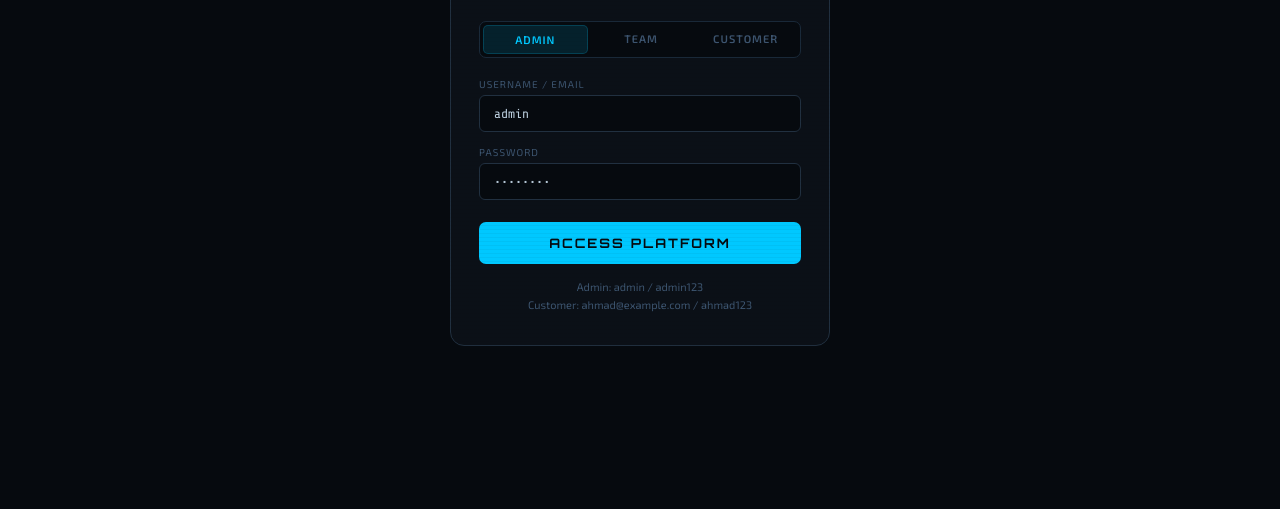
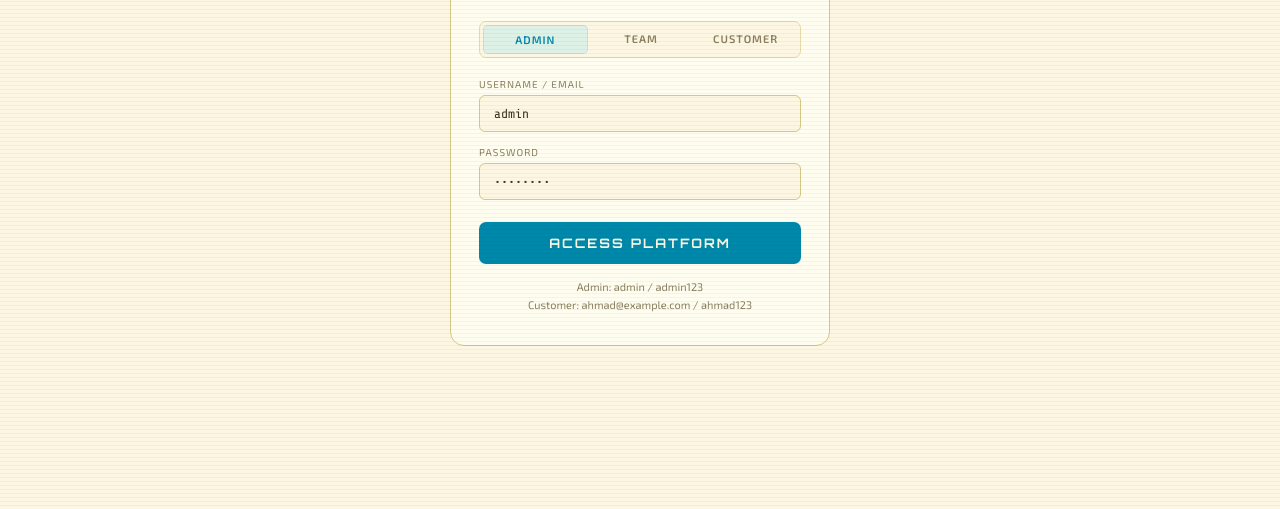
Before and after one commit to mrminerxtech-ui/ekalavya, a website: page frontend/index.html in a window 1280 px wide. Shown: the part 291-800 px from the top of the page. Drawn offline with nearby package versions, Linux system fonts and the light colour scheme; no server answers.

Commit message:
Update index.html

```diff
--- a/frontend/index.html
+++ b/frontend/index.html
@@ -12,7 +12,7 @@
 <title>Ekalavya</title>
 <link href="https://fonts.googleapis.com/css2?family=Share+Tech+Mono&family=Orbitron:wght@400;600;700;900&family=Exo+2:wght@300;400;500;600;700&display=swap" rel="stylesheet">
 <style>
-:root{--bg:#060a0f;--s1:#0b1017;--s2:#0f161e;--b1:#1a2a3a;--b2:#213040;--cyan:#00c8ff;--green:#00ff9d;--purple:#7b2fff;--warn:#ffb800;--red:#ff2d55;--gold:#ffd700;--orange:#ff6b35;--txt:#bdd0e0;--mute:#3d5570;--glow:0 0 24px rgba(0,200,255,0.3);}
+:root{--bg:#fdf6e3;--s1:#fffdf0;--s2:#faf3d4;--b1:#e6dba8;--b2:#d4c887;--cyan:#0088aa;--green:#0a8f4f;--purple:#7b2fff;--warn:#b8860b;--red:#c62839;--gold:#b8960a;--orange:#cc5500;--txt:#3a3520;--mute:#8a8060;--glow:0 0 24px rgba(0,136,170,0.2);}
 *{box-sizing:border-box;margin:0;padding:0;-webkit-tap-highlight-color:transparent;}
 html,body{height:100%;overflow:hidden;background:var(--bg);}
 body{font-family:"Exo 2",sans-serif;font-size:13px;color:var(--txt);display:flex;flex-direction:column;}
```
